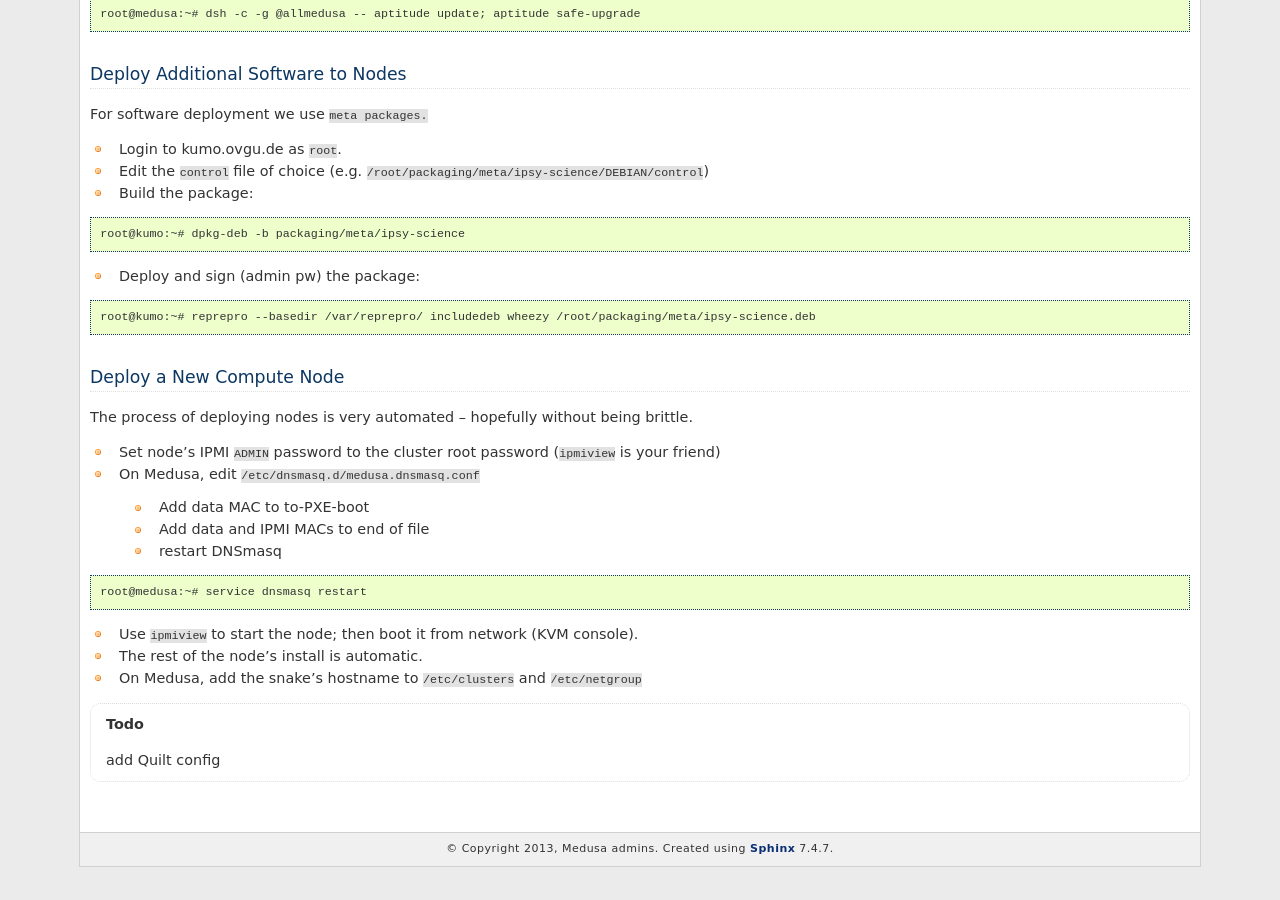
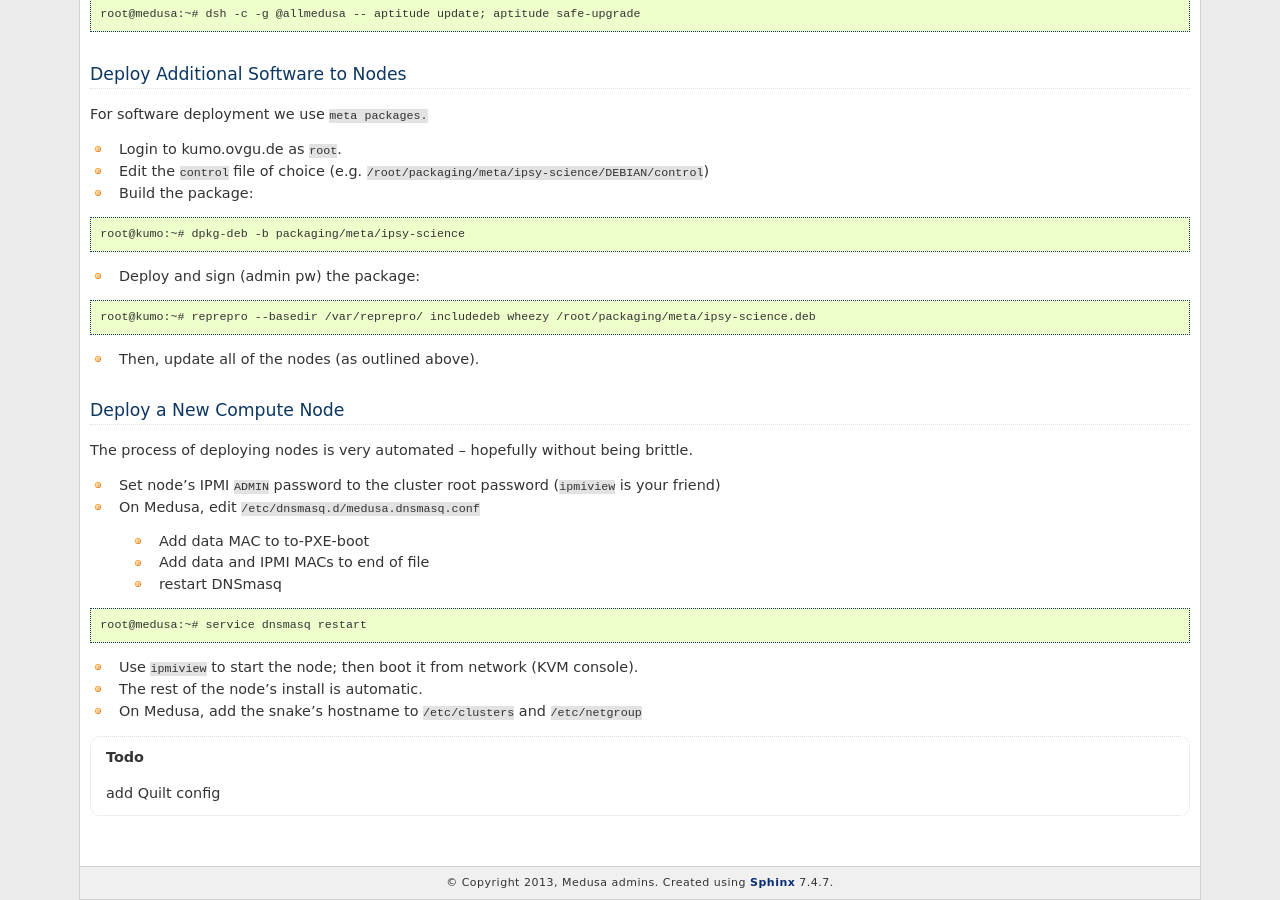
Before and after one commit to psychoinformatics-de/ipsy-docs, a Sphinx documentation site: the page built from source/internal/common_tasks.rst, in a window 1280 px wide and 900 px high, scrolled down 1376 px. Built offline with Sphinx 7.4.7, drawn with Linux system fonts in a browser that asks for light colours; formulas are drawn with MathJax 3; before the commit the page ends 2243 px from its top, so only the background shows below that.

Commit message:
Add last step for deploying software to nodes

```diff
--- a/source/internal/common_tasks.rst
+++ b/source/internal/common_tasks.rst
@@ -87,6 +87,8 @@ For software deployment we use ``meta packages.``
 
    root@kumo:~# reprepro --basedir /var/reprepro/ includedeb wheezy /root/packaging/meta/ipsy-science.deb
 
+* Then, update all of the nodes (as outlined above).
+
 Deploy a New Compute Node
 =========================
 The process of deploying nodes is very automated -- hopefully without being brittle.
```
